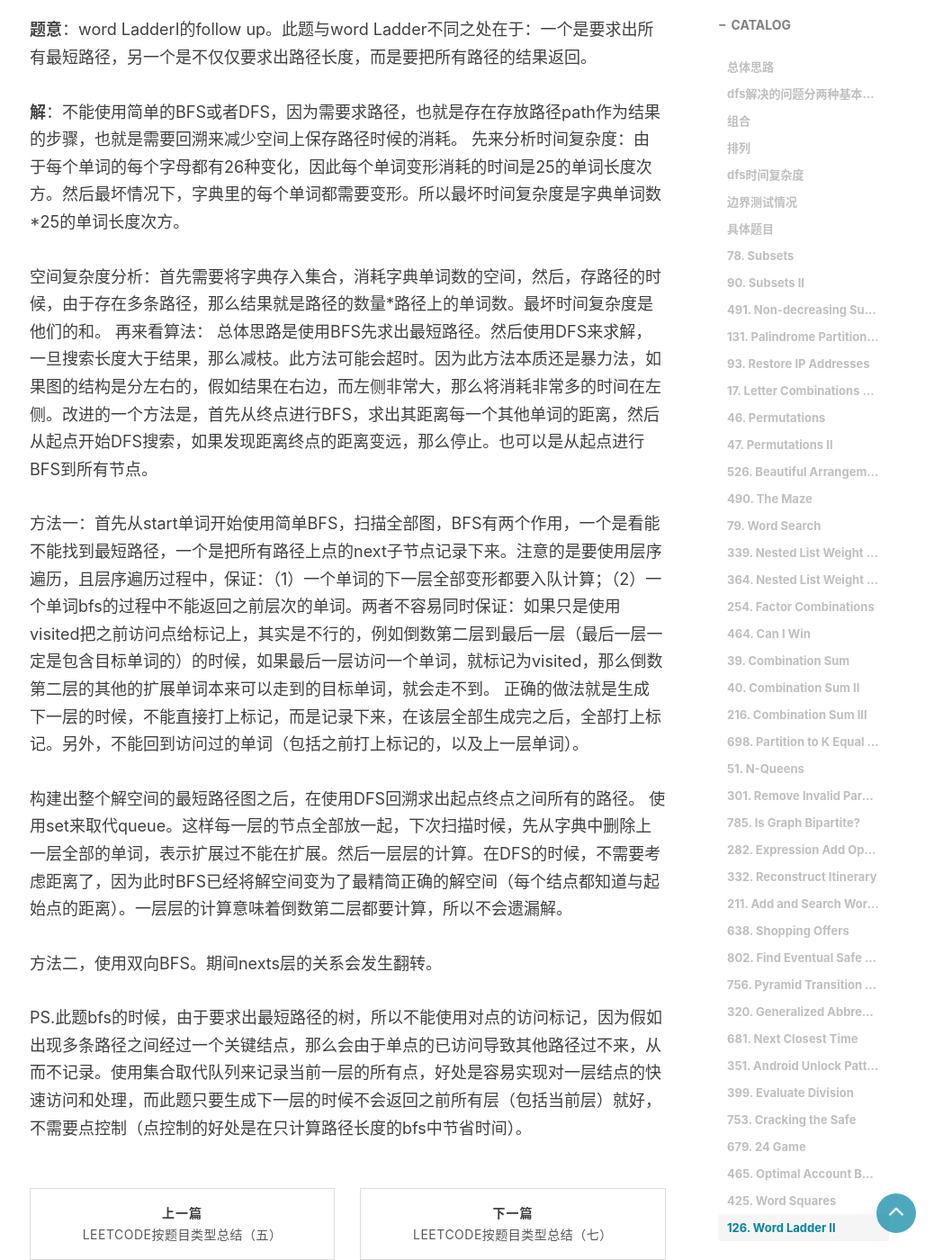
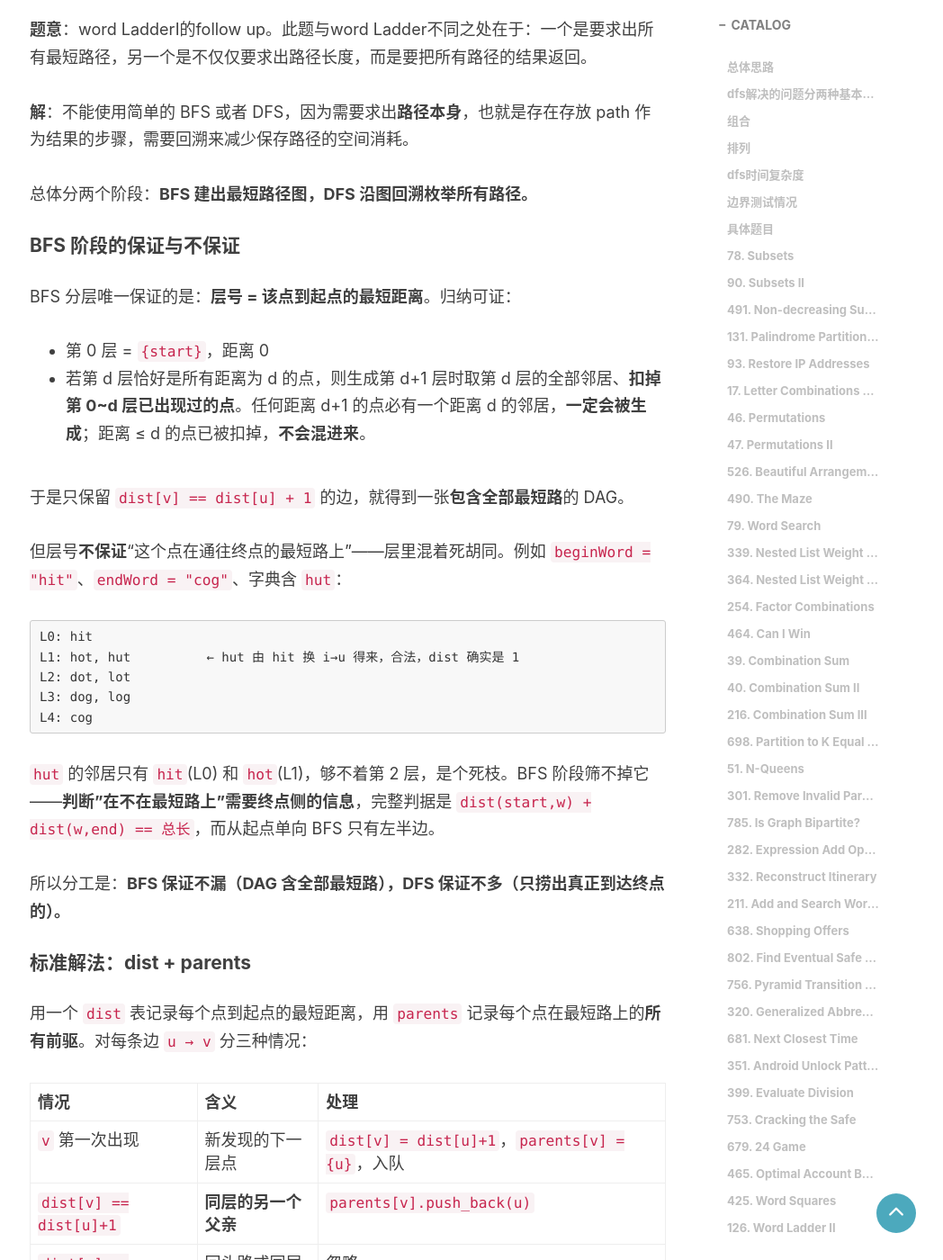
Before and after one commit to jingminglake/jingminglake.github.io, a Jekyll site: the page built from _posts/Leetcode/2017-10-22-Leetcode总结（六）.md, in a window 1280 px wide and 1400 px high, scrolled down 28590 px. Shown: the whole window at 90% size, without its empty margins (232-1280 px from the left). Built offline with Jekyll 4.4.1, drawn with Linux system fonts in a browser that asks for light colours; comment, search, counter and statistics services are not loaded; some of the changed text lies outside the part shown.

Commit message:
Leetcode总结（六）：126重写为dist+parents标准解法
原文用「逐层集合 + 该层生成完再统一打标记」，能做对但容易写错，且未说明
BFS 分层到底保证什么。改写为标准解法。

- 新增 BFS 分层的保证与不保证：层号 = 到起点最短距离（附归纳证明），
  但不保证在通往终点的最短路上；用 hut 死枝为例说明，并指出完整判据
  dist(start,w) + dist(w,end) == 总长 需要终点侧信息
- 明确两阶段分工：BFS 保证不漏，DFS 保证不多
- 标准解法 dist + parents：对每条边分三种情况处理，关键是用 dist 取代
  boolean visited —— visited 是「来过没」，dist 是「什么时候来的」，前者丢信息。
  这自动规避了逐点标记丢解的坑，且普通 queue 即可，无需两个 set 换层
- 说明记 parents 而非 nexts 的红利：从 endWord 反向回溯，死枝不在任何
  parents 链上，连碰都碰不到；且 dist 严格递减保证必然终止于 start
- 补两份代码、两个优化（找到 endWord 后停止扩展、通配符桶预处理邻居）
- 原逐层集合写法作为「另一种思路」保留备查
- 127 处补 PS，点明求最短长度可逐点标记、求所有最短路则必须改用 dist

PROGRESS.md 新增两项复习，并按用户提出的原则立方法论卡片
「先找稳定规律，再动手」，汇总本项目已出现的五个实例。

Co-Authored-By: Claude Opus 5 <noreply@anthropic.com>
Claude-Session: https://claude.ai/code/session_01GRCBBg4bai4mmqkcA6s94b

````diff
--- a/_posts/Leetcode/2017-10-22-Leetcode总结（六）.md
+++ b/_posts/Leetcode/2017-10-22-Leetcode总结（六）.md
@@ -696,19 +696,128 @@ PS.限制条件是单词表中单词长度都一样，且构建排列时候，
 ### 126. Word Ladder II
 **题意**：word LadderI的follow up。此题与word Ladder不同之处在于：一个是要求出所有最短路径，另一个是不仅仅要求出路径长度，而是要把所有路径的结果返回。
 
-**解**：不能使用简单的BFS或者DFS，因为需要求路径，也就是存在存放路径path作为结果的步骤，也就是需要回溯来减少空间上保存路径时候的消耗。
-先来分析时间复杂度：由于每个单词的每个字母都有26种变化，因此每个单词变形消耗的时间是25的单词长度次方。然后最坏情况下，字典里的每个单词都需要变形。所以最坏时间复杂度是字典单词数*25的单词长度次方。
+**解**：不能使用简单的 BFS 或者 DFS，因为需要求出**路径本身**，也就是存在存放 path 作为结果的步骤，需要回溯来减少保存路径的空间消耗。
 
-空间复杂度分析：首先需要将字典存入集合，消耗字典单词数的空间，然后，存路径的时候，由于存在多条路径，那么结果就是路径的数量*路径上的单词数。最坏时间复杂度是他们的和。
-再来看算法：
-总体思路是使用BFS先求出最短路径。然后使用DFS来求解，一旦搜索长度大于结果，那么减枝。此方法可能会超时。因为此方法本质还是暴力法，如果图的结构是分左右的，假如结果在右边，而左侧非常大，那么将消耗非常多的时间在左侧。改进的一个方法是，首先从终点进行BFS，求出其距离每一个其他单词的距离，然后从起点开始DFS搜索，如果发现距离终点的距离变远，那么停止。也可以是从起点进行BFS到所有节点。
+总体分两个阶段：**BFS 建出最短路径图，DFS 沿图回溯枚举所有路径。**
 
-方法一：首先从start单词开始使用简单BFS，扫描全部图，BFS有两个作用，一个是看能不能找到最短路径，一个是把所有路径上点的next子节点记录下来。注意的是要使用层序遍历，且层序遍历过程中，保证：（1）一个单词的下一层全部变形都要入队计算；（2）一个单词bfs的过程中不能返回之前层次的单词。两者不容易同时保证：如果只是使用visited把之前访问点给标记上，其实是不行的，例如倒数第二层到最后一层（最后一层一定是包含目标单词的）的时候，如果最后一层访问一个单词，就标记为visited，那么倒数第二层的其他的扩展单词本来可以走到的目标单词，就会走不到。
-正确的做法就是生成下一层的时候，不能直接打上标记，而是记录下来，在该层全部生成完之后，全部打上标记。另外，不能回到访问过的单词（包括之前打上标记的，以及上一层单词）。
+#### BFS 阶段的保证与不保证
 
-构建出整个解空间的最短路径图之后，在使用DFS回溯求出起点终点之间所有的路径。
-使用set来取代queue。这样每一层的节点全部放一起，下次扫描时候，先从字典中删除上一层全部的单词，表示扩展过不能在扩展。然后一层层的计算。在DFS的时候，不需要考虑距离了，因为此时BFS已经将解空间变为了最精简正确的解空间（每个结点都知道与起始点的距离）。一层层的计算意味着倒数第二层都要计算，所以不会遗漏解。
+BFS 分层唯一保证的是：**层号 = 该点到起点的最短距离**。归纳可证：
 
-方法二，使用双向BFS。期间nexts层的关系会发生翻转。
+- 第 0 层 = `{start}`，距离 0
+- 若第 d 层恰好是所有距离为 d 的点，则生成第 d+1 层时取第 d 层的全部邻居、**扣掉第 0~d 层已出现过的点**。任何距离 d+1 的点必有一个距离 d 的邻居，**一定会被生成**；距离 ≤ d 的点已被扣掉，**不会混进来**。
 
-PS.此题bfs的时候，由于要求出最短路径的树，所以不能使用对点的访问标记，因为假如出现多条路径之间经过一个关键结点，那么会由于单点的已访问导致其他路径过不来，从而不记录。使用集合取代队列来记录当前一层的所有点，好处是容易实现对一层结点的快速访问和处理，而此题只要生成下一层的时候不会返回之前所有层（包括当前层）就好，不需要点控制（点控制的好处是在只计算路径长度的bfs中节省时间）。
+于是只保留 `dist[v] == dist[u] + 1` 的边，就得到一张**包含全部最短路**的 DAG。
+
+但层号**不保证**"这个点在通往终点的最短路上"——层里混着死胡同。例如 `beginWord = "hit"`、`endWord = "cog"`、字典含 `hut`：
+
+```
+L0: hit
+L1: hot, hut          ← hut 由 hit 换 i→u 得来，合法，dist 确实是 1
+L2: dot, lot
+L3: dog, log
+L4: cog
+```
+
+`hut` 的邻居只有 `hit`(L0) 和 `hot`(L1)，够不着第 2 层，是个死枝。BFS 阶段筛不掉它——**判断"在不在最短路上"需要终点侧的信息**，完整判据是 `dist(start,w) + dist(w,end) == 总长`，而从起点单向 BFS 只有左半边。
+
+所以分工是：**BFS 保证不漏（DAG 含全部最短路），DFS 保证不多（只捞出真正到达终点的）。**
+
+#### 标准解法：dist + parents
+
+用一个 `dist` 表记录每个点到起点的最短距离，用 `parents` 记录每个点在最短路上的**所有前驱**。对每条边 `u → v` 分三种情况：
+
+| 情况 | 含义 | 处理 |
+|------|------|------|
+| `v` 第一次出现 | 新发现的下一层点 | `dist[v] = dist[u]+1`，`parents[v] = {u}`，入队 |
+| `dist[v] == dist[u]+1` | **同层的另一个父亲** | `parents[v].push_back(u)` |
+| `dist[v] <= dist[u]` | 回头路或同层横向边 | 忽略 |
+
+**关键是不再用 boolean 的 visited，而是用 dist 当判据。**
+
+这正好绕开了逐点标记的经典坑：`hot` 和 `lot` 同在第 2 层、都能走到第 3 层的 `dog`。用 visited 的话，`hot` 先到就打标记，`lot` 再来被挡住，丢掉一条最短路；用 dist 则 `lot` 来时发现 `dist[dog] == dist[lot] + 1` 成立，照样被记成父亲。
+
+> **visited 是"来过没"，dist 是"什么时候来的"。前者丢信息，后者不丢。**
+
+入队仍然只发生在第一次发现时，所以每个点只进队一次，复杂度不变，**用普通 queue 即可，不需要两个 set 来回换层**。
+
+```cpp
+unordered_map<string,int> dist{{beginWord, 0}};
+unordered_map<string, vector<string>> parents;
+queue<string> q; q.push(beginWord);
+
+while (!q.empty()) {
+    string u = q.front(); q.pop();
+    string w = u;
+    for (int i = 0; i < w.size(); i++) {
+        char old = w[i];
+        for (char c = 'a'; c <= 'z'; c++) {
+            if (c == old) continue;
+            w[i] = c;
+            if (!dict.count(w)) continue;
+
+            if (!dist.count(w)) {                    // 第一次发现
+                dist[w] = dist[u] + 1;
+                parents[w].push_back(u);
+                q.push(w);
+            } else if (dist[w] == dist[u] + 1) {     // 同层的另一个父亲
+                parents[w].push_back(u);
+            }
+        }
+        w[i] = old;
+    }
+}
+```
+
+#### 记 parents 而不是 nexts：死枝碰都碰不到
+
+回溯方向的选择有个容易忽略的红利。
+
+- **记 nexts（正向边）+ 从 start 正向 DFS**：会走进 `hit → hut`，发现 `nexts[hut]` 为空，白走一趟再退回来
+- **记 parents（反向边）+ 从 endWord 反向 DFS**：`hut` **从来不是任何人的父亲**，压根不在 `parents` 的任何一条链上，DFS 连碰都不会碰到
+
+更强的是：从 `endWord` 往回走，每个点的 `dist` 严格递减 1，而 `dist[start] == 0`，所以**任何一条回溯链都必然终止在 start**。
+
+> **反向回溯走出的每一条路径，都保证是合法的最短路——一条死枝都不会遇到。**
+
+前面说"BFS 保证不漏、DFS 保证不多"，用 parents 之后，"不多"在结构上就成立了，DFS 退化成纯粹的枚举。
+
+```cpp
+void backtrack(const string& cur, const string& begin, vector<string>& path,
+               unordered_map<string, vector<string>>& parents,
+               vector<vector<string>>& res) {
+    if (cur == begin) {
+        res.push_back({path.rbegin(), path.rend()});   // 反向收集，最后翻转
+        return;
+    }
+    for (const string& p : parents[cur]) {
+        path.push_back(p);
+        backtrack(p, begin, path, parents, res);
+        path.pop_back();
+    }
+}
+```
+
+调用前先把 `endWord` 放进 `path`，并确认 `dist.count(endWord)`。
+
+**小优化**：上面的 BFS 会扫完整张图。找到 `endWord` 后记下 `found = dist[endWord]`，之后跳过所有 `dist[u] >= found` 的点即可——再往下的层不可能构成最短路。
+
+**另一个优化**：求邻居时逐位试 26 个字母是 O(26L)，可以预处理通配符桶（`h*t -> [hit, hot]`），把找邻居降到 O(L)。
+
+#### 另一种写法：逐层集合（早期思路，保留备查）
+
+也可以不记 dist，而是用两个 set 一层层推进：每次把当前层的全部单词一起扩展，生成下一层，然后**先从字典中删除上一层全部的单词**表示不可再扩展。
+
+这个写法必须小心一件事：**生成下一层时不能边生成边打标记，而要等该层全部生成完再统一打标记**。否则倒数第二层的某个单词先到了目标单词并打上标记，同层其他本来也能走到目标的单词就被挡住了，丢解。
+
+这正是上面 dist 写法自动规避掉的问题——**用 dist 当判据就不存在"什么时候打标记"这个问题**。所以推荐 dist + parents 的写法。
+
+#### 双向 BFS
+
+从起点和终点两头交替扩展，每次**从较小的那一层开始**（见 127 题的双向 BFS 说明）。注意两侧相遇时 parents 的方向会发生翻转，拼接时要处理好。
+
+#### 复杂度
+
+时间：每个单词的每个位置有 25 种变化，设单词长度 L、字典大小 N，最坏是 O(N · L · 26)（用通配符桶可降到 O(N · L)）。
+
+空间：字典本身 O(N)，加上路径结果——由于存在多条路径，结果规模是 路径数量 × 路径长度，最坏情况下两者相加。
````
Also changed, not shown: _posts/Leetcode/2017-10-20-Leetcode总结（五）.md (+2 -0 lines), agents/leetcode/PROGRESS.md (+24 -0 lines).
